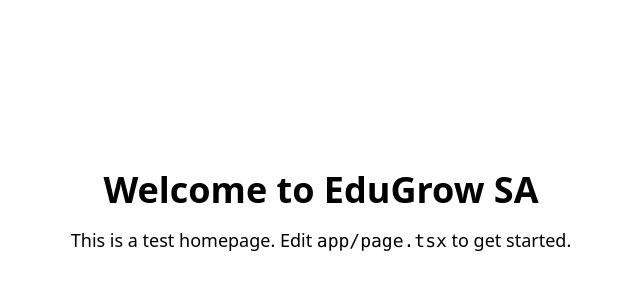
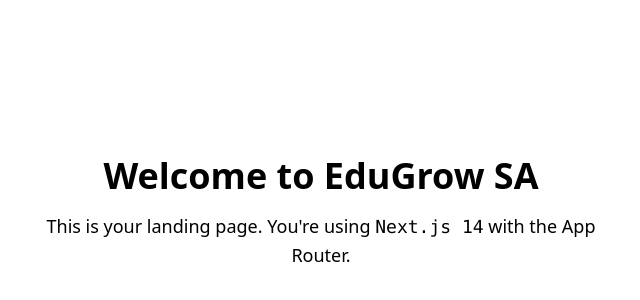
Before and after one commit to ChilliPhantom/edu-grow-sa, a Next.js app: page / in a window 1280 px wide. Shown: the part 188-488 px from the top of the page, without its empty margins (319-959 px from the left). Built offline with nearby package versions, Linux system fonts and the light colour scheme.

Commit message:
Update page.tsx

```diff
--- a/app/page.tsx
+++ b/app/page.tsx
@@ -1,9 +1,13 @@
+'use client';
+
+import React from 'react';
+
 export default function Home() {
   return (
-    <main className="flex flex-col items-center justify-center min-h-screen p-8">
+    <main className="flex flex-col items-center justify-center min-h-screen p-8 bg-white text-black">
       <h1 className="text-4xl font-bold mb-4">Welcome to EduGrow SA</h1>
       <p className="text-lg text-center max-w-xl">
-        This is a test homepage. Edit <code>app/page.tsx</code> to get started.
+        This is your landing page. You're using <code>Next.js 14</code> with the App Router.
       </p>
     </main>
   );
```
